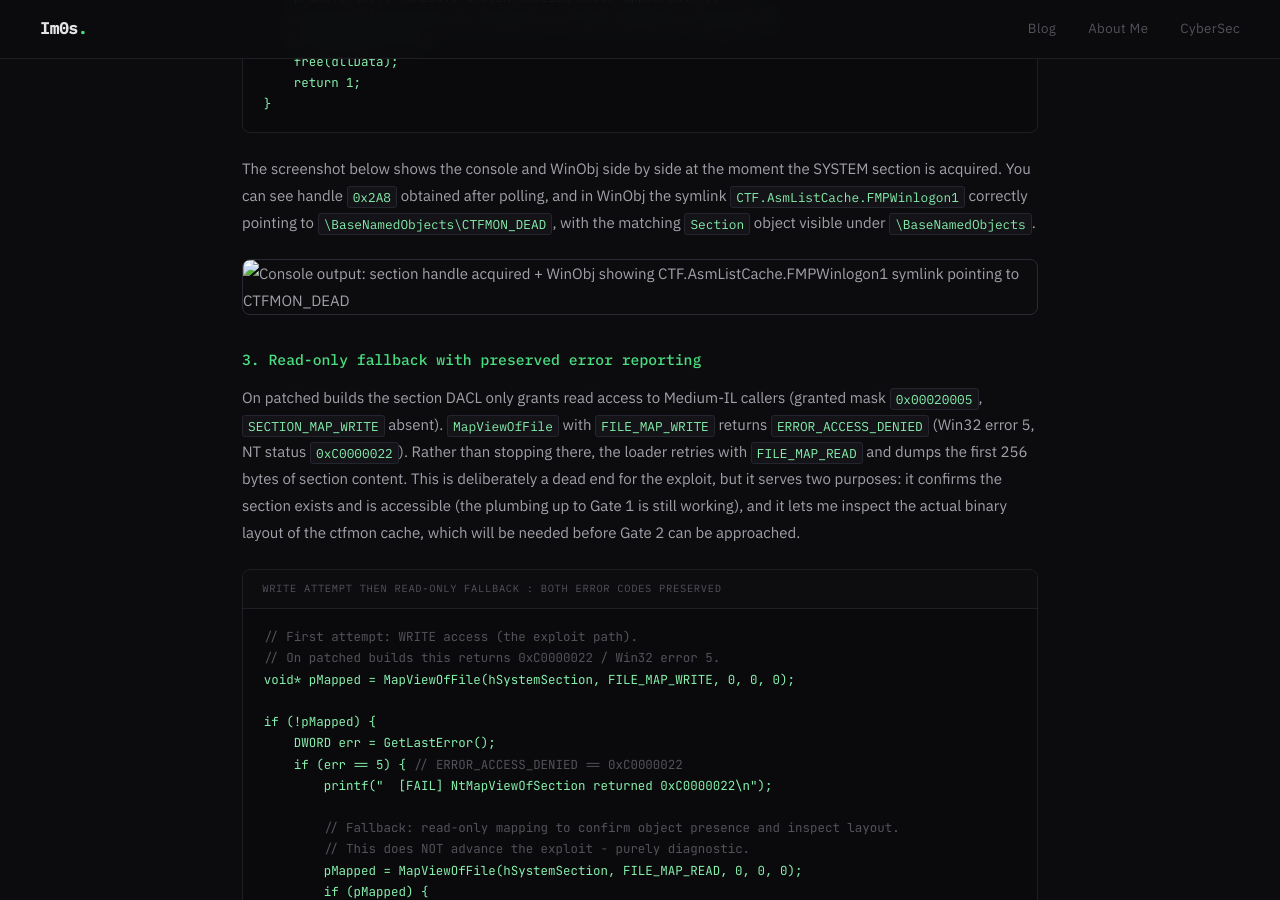
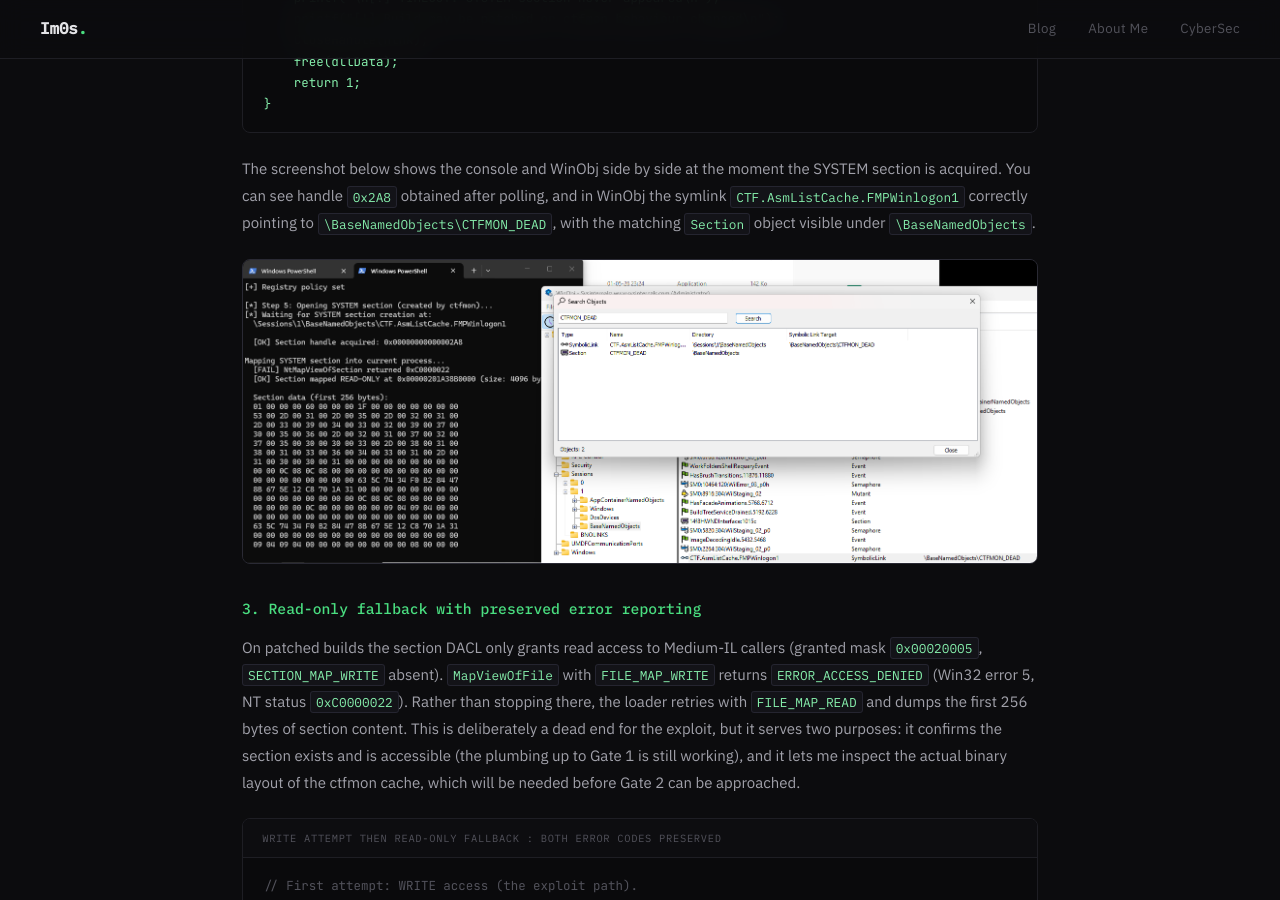
Before and after one commit to RFC6592/rfc6592.github.io, a Jekyll site: the page website/GreenPlasma-Research.html, which Jekyll copies as it is, in a window 1280 px wide and 900 px high, scrolled down 5726 px. Built offline with Jekyll 4.4.1, drawn with Linux system fonts in a browser that asks for light colours.

Commit message:
Update GreenPlasma-Research.html

```diff
--- a/website/GreenPlasma-Research.html
+++ b/website/GreenPlasma-Research.html
@@ -615,7 +615,7 @@ if (!hSystemSection) {
   <p>The screenshot below shows the console and WinObj side by side at the moment the SYSTEM section is acquired. You can see handle <code>0x2A8</code> obtained after polling, and in WinObj the symlink <code>CTF.AsmListCache.FMPWinlogon1</code> correctly pointing to <code>\BaseNamedObjects\CTFMON_DEAD</code>, with the matching <code>Section</code> object visible under <code>\BaseNamedObjects</code>.</p>
 
   <div class="screenshot-wrap">
-    <img src="GreenPlasma_2026-05-16 141105.png" alt="Console output: section handle acquired + WinObj showing CTF.AsmListCache.FMPWinlogon1 symlink pointing to CTFMON_DEAD" />
+    <img src="../assets/img/GreenPlasma_2026-05-16 141105.png" alt="Console output: section handle acquired + WinObj showing CTF.AsmListCache.FMPWinlogon1 symlink pointing to CTFMON_DEAD" />
   </div>
 
   <h3>3. Read-only fallback with preserved error reporting</h3>
@@ -655,14 +655,14 @@ if (!pMapped) {
   <p>The two screenshots below show this fallback in action. The first shows the <code>0xC0000022</code> on <code>FILE_MAP_WRITE</code>, the read-only mapping succeeding, and the hex dump of the section's first bytes (a SID in UTF-16LE followed by unknown binary fields). The second confirms that on this build the section stays read-only all the way through, which is exactly what the "RIP" line is telling us: <code>SECTION_MAP_WRITE</code> is absent from the granted access mask.</p>
 
   <div class="screenshot-wrap">
-    <img src="GreenPlasma_2026-05-16 141134.png" alt="Console: 0xC0000022 on FILE_MAP_WRITE, read-only fallback succeeds, hex dump of section content" />
+    <img src="../assets/img/GreenPlasma_2026-05-16 141134.png" alt="Console: 0xC0000022 on FILE_MAP_WRITE, read-only fallback succeeds, hex dump of section content" />
 
   </div>
 
   <p>The next screenshot shows the original <code>GreenPlasma.exe</code> PoC as it actually behaves: it stops after acquiring handle <code>0x248</code> and waits for keyboard input without ever closing it. That open handle is exactly what keeps the symlink alive in the namespace and triggers the <code>0xC0000035</code> collision on the next run.</p>
 
   <div class="screenshot-wrap">
-    <img src="GreenPlasma_2026-05-16 141156.png" alt="Original GreenPlasma.exe: Section handle 0x248 left open, direct cause of 0xC0000035 on the next run" />
+    <img src="../assets/img/GreenPlasma_2026-05-16 141156.png" alt="Original GreenPlasma.exe: Section handle 0x248 left open, direct cause of 0xC0000035 on the next run" />
   </div>
 
   <!-- ===================================================== -->
```
